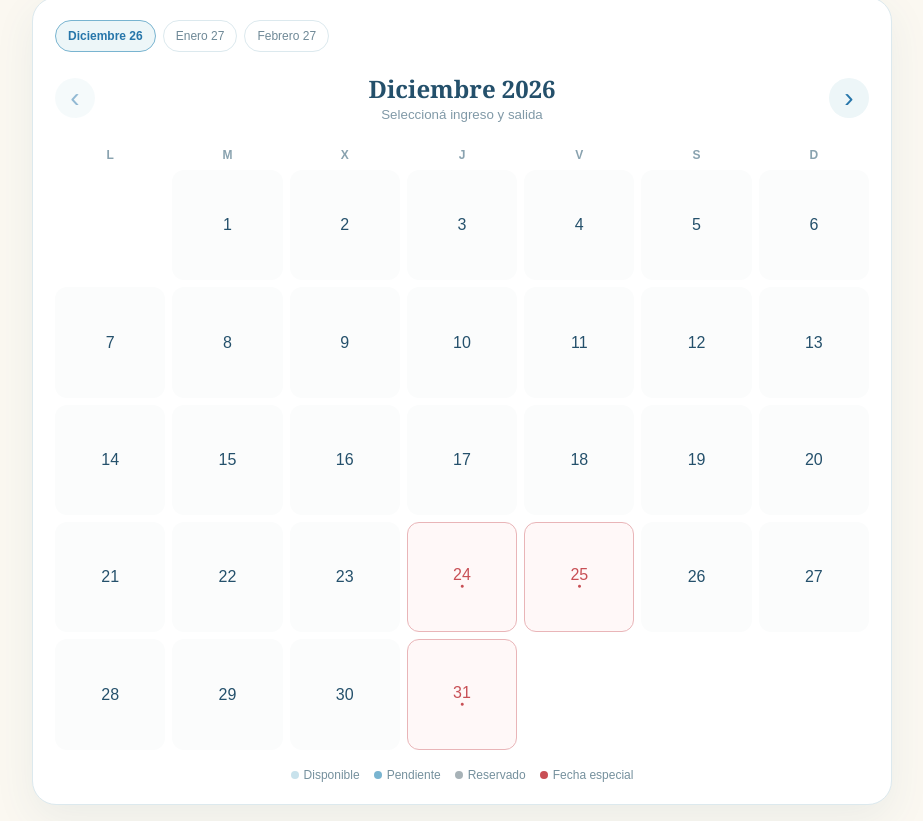
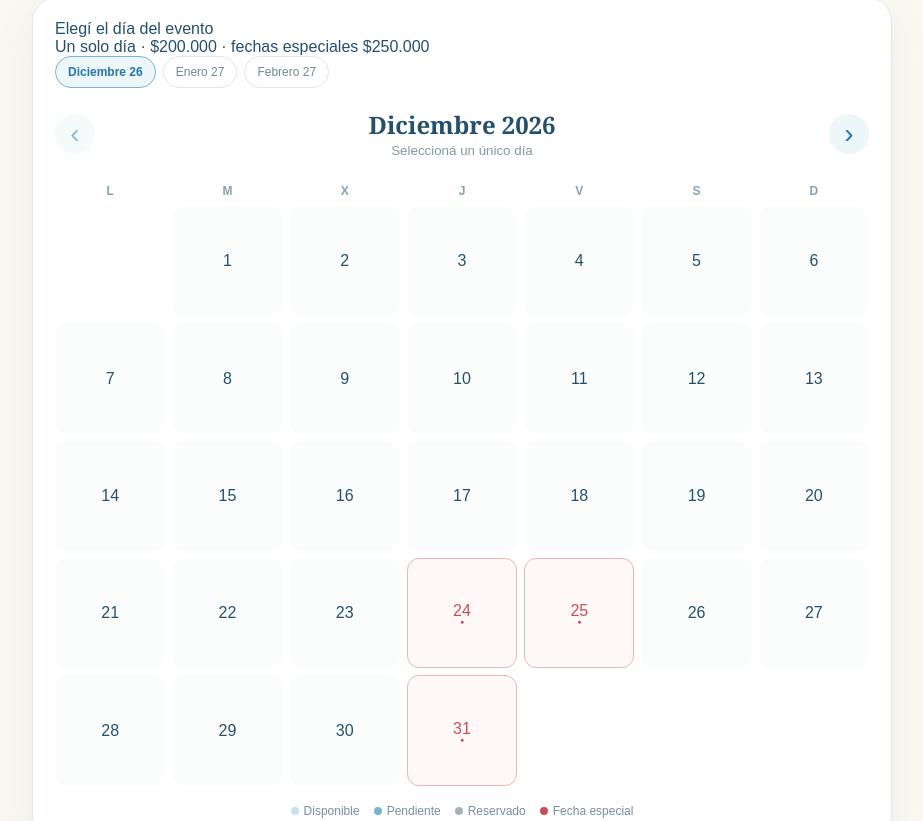
Before and after one commit to losabueloschacra-alt/chacralosabuelos, a Next.js app: page / in a window 1280 px wide. Shown: the part 679-1500 px from the top of the page, without its empty margins (178-1101 px from the left). Built offline with nearby package versions, Linux system fonts and the light colour scheme; no server answers.

Commit message:
Update Calendar.tsx

```diff
--- a/components/Calendar.tsx
+++ b/components/Calendar.tsx
@@ -1,45 +1,380 @@
 'use client';
+
 import { useMemo, useState } from 'react';
 import { MONTHS, SPECIAL_DATES } from '../lib/config';
 import type { Block, Reservation } from '../lib/types';
 
-function iso(y:number,m:number,d:number){return `${y}-${String(m+1).padStart(2,'0')}-${String(d).padStart(2,'0')}`}
-function monthDays(y:number,m:number){return new Date(y,m+1,0).getDate()}
-function overlaps(day:string,r:Reservation){return day>=r.start && day<r.end && (r.status==='PENDIENTE'||r.status==='CONFIRMADA')}
-function blockedByManual(day:string,b:Block){return day>=b.start && day<b.end}
+type CalendarMode = 'stay' | 'event';
 
-export default function Calendar({reservations,blocks,onPick}:{reservations:Reservation[],blocks:Block[],onPick:(start:string,end:string)=>void}){
-  const [monthIndex,setMonthIndex]=useState(0);
-  const [start,setStart]=useState('');
-  const [end,setEnd]=useState('');
-  const m=MONTHS[monthIndex];
-  const days=monthDays(m.year,m.month);
-  const first=new Date(m.year,m.month,1).getDay();
-  const offset=(first+6)%7;
-  const cells=useMemo(()=>Array.from({length:offset+days},(_,i)=>i<offset?null:i-offset+1),[offset,days]);
-  const isReserved=(day:number)=>reservations.some(r=>overlaps(iso(m.year,m.month,day),r));
-  const isBlocked=(day:number)=>blocks.some(b=>blockedByManual(iso(m.year,m.month,day),b));
-  const special=(day:number)=>SPECIAL_DATES.find(x=>x.date===iso(m.year,m.month,day));
+type Props = {
+  reservations: Reservation[];
+  blocks: Block[];
+  mode: CalendarMode;
+  onPick: (start: string, end: string) => void;
+};
 
-  function select(d:number){
-    const day=iso(m.year,m.month,d);
-    if(isReserved(d)||isBlocked(d)) return;
-    if(!start || end){ setStart(day); setEnd(''); onPick(day,''); return; }
-    if(day<=start){ setStart(day); setEnd(''); return; }
-    const span=Math.round((new Date(`${day}T12:00:00`).getTime()-new Date(`${start}T12:00:00`).getTime())/86400000);
-    const range=Array.from({length:span},(_,i)=>{
-      const dt=new Date(`${start}T12:00:00`); dt.setDate(dt.getDate()+i); return dt.toISOString().slice(0,10);
-    });
-    if(range.some(x=>reservations.some(r=>overlaps(x,r)) || blocks.some(b=>blockedByManual(x,b)))) return;
-    setEnd(day); onPick(start,day);
+function iso(y: number, m: number, d: number) {
+  return `${y}-${String(m + 1).padStart(2, '0')}-${String(d).padStart(
+    2,
+    '0'
+  )}`;
+}
+
+function monthDays(y: number, m: number) {
+  return new Date(y, m + 1, 0).getDate();
+}
+
+function addDays(date: string, amount: number) {
+  const d = new Date(`${date}T12:00:00`);
+  d.setDate(d.getDate() + amount);
+  return d.toISOString().slice(0, 10);
+}
+
+function overlaps(day: string, reservation: Reservation) {
+  return (
+    day >= reservation.start &&
+    day < reservation.end &&
+    (reservation.status === 'PENDIENTE' ||
+      reservation.status === 'CONFIRMADA')
+  );
+}
+
+function blockedByManual(day: string, block: Block) {
+  return day >= block.start && day < block.end;
+}
+
+export default function Calendar({
+  reservations,
+  blocks,
+  mode,
+  onPick,
+}: Props) {
+  const [monthIndex, setMonthIndex] = useState(0);
+  const [start, setStart] = useState('');
+  const [end, setEnd] = useState('');
+
+  const m = MONTHS[monthIndex];
+
+  const days = monthDays(m.year, m.month);
+
+  const first = new Date(m.year, m.month, 1).getDay();
+
+  const offset = (first + 6) % 7;
+
+  const cells = useMemo(
+    () =>
+      Array.from(
+        { length: offset + days },
+        (_, i) => (i < offset ? null : i - offset + 1)
+      ),
+    [offset, days]
+  );
+
+  const isReserved = (day: number) => {
+    const value = iso(m.year, m.month, day);
+
+    return reservations.some((reservation) =>
+      overlaps(value, reservation)
+    );
+  };
+
+  const isBlocked = (day: number) => {
+    const value = iso(m.year, m.month, day);
+
+    return blocks.some((block) =>
+      blockedByManual(value, block)
+    );
+  };
+
+  const special = (day: number) => {
+    const value = iso(m.year, m.month, day);
+
+    return SPECIAL_DATES.find((item) => item.date === value);
+  };
+
+  function rangeHasBlockedDates(from: string, to: string) {
+    const firstDate = new Date(`${from}T12:00:00`);
+    const lastDate = new Date(`${to}T12:00:00`);
+
+    const span = Math.round(
+      (lastDate.getTime() - firstDate.getTime()) / 86400000
+    );
+
+    for (let i = 0; i < span; i++) {
+      const date = addDays(from, i);
+
+      const reserved = reservations.some((reservation) =>
+        overlaps(date, reservation)
+      );
+
+      const blocked = blocks.some((block) =>
+        blockedByManual(date, block)
+      );
+
+      if (reserved || blocked) {
+        return true;
+      }
+    }
+
+    return false;
   }
 
-  return <div className="calendar-card">
-    <div className="month-tabs">{MONTHS.map((item,i)=><button key={item.label} className={i===monthIndex?'active':''} onClick={()=>setMonthIndex(i)}>{item.label.replace(' 20','\u00a0')}</button>)}</div>
-    <div className="cal-head"><button aria-label="Mes anterior" disabled={monthIndex===0} onClick={()=>setMonthIndex(Math.max(0,monthIndex-1))}>‹</button><div><strong>{m.label}</strong><small>Seleccioná ingreso y salida</small></div><button aria-label="Mes siguiente" disabled={monthIndex===MONTHS.length-1} onClick={()=>setMonthIndex(Math.min(MONTHS.length-1,monthIndex+1))}>›</button></div>
-    <div className="weekdays">{['L','M','X','J','V','S','D'].map(x=><span key={x}>{x}</span>)}</div>
-    <div className="grid">{cells.map((d,i)=>d===null?<span key={i}/>:<button key={d} aria-label={`${d}/${m.month+1}/${m.year}`} className={`${(isReserved(d)||isBlocked(d))?'blocked ':''}${special(d)?'special ':''}${iso(m.year,m.month,d)===start?'selected ':''}${iso(m.year,m.month,d)===end?'selected end':''}`} onClick={()=>select(d)} disabled={isReserved(d)||isBlocked(d)}><span>{d}</span>{special(d)&&!isReserved(d)&&!isBlocked(d)&&<em>●</em>}</button>)}</div>
-    {start&&<div className="selection-hint">Ingreso: <b>{start}</b>{end?<> · Egreso: <b>{end}</b></>:<> · Elegí ahora la fecha de egreso</>}</div>}
-    <div className="legend"><span><i className="dot available"/>Disponible</span><span><i className="dot pending"/>Pendiente</span><span><i className="dot booked"/>Reservado</span><span><i className="dot special-dot"/>Fecha especial</span></div>
-  </div>
+  function select(dayNumber: number) {
+    const day = iso(m.year, m.month, dayNumber);
+
+    if (isReserved(dayNumber) || isBlocked(dayNumber)) {
+      return;
+    }
+
+    /*
+     * EVENTO
+     * Un evento ocupa solamente el día seleccionado.
+     */
+    if (mode === 'event') {
+      const eventEnd = addDays(day, 1);
+
+      setStart(day);
+      setEnd(eventEnd);
+
+      onPick(day, eventEnd);
+
+      return;
+    }
+
+    /*
+     * ESTADÍA
+     * Primer click = ingreso.
+     * Segundo click = egreso.
+     */
+    if (!start || end) {
+      setStart(day);
+      setEnd('');
+
+      onPick(day, '');
+
+      return;
+    }
+
+    /*
+     * Si el segundo click es anterior o igual
+     * al ingreso, lo tomamos como nuevo ingreso.
+     */
+    if (day <= start) {
+      setStart(day);
+      setEnd('');
+
+      onPick(day, '');
+
+      return;
+    }
+
+    /*
+     * Verificamos que ninguna noche del rango
+     * esté ocupada o bloqueada.
+     */
+    if (rangeHasBlockedDates(start, day)) {
+      return;
+    }
+
+    setEnd(day);
+
+    onPick(start, day);
+  }
+
+  function changeMonth(index: number) {
+    setMonthIndex(index);
+
+    /*
+     * Al cambiar de mes manualmente no borramos
+     * la selección. Esto permite elegir ingreso
+     * en diciembre y egreso en enero/febrero.
+     */
+  }
+
+  return (
+    <div className="calendar-card">
+
+      <div className="calendar-mode">
+        <div className="calendar-mode-title">
+          {mode === 'stay'
+            ? 'Elegí tu ingreso y egreso'
+            : 'Elegí el día del evento'}
+        </div>
+
+        <div className="calendar-mode-help">
+          {mode === 'stay'
+            ? 'Mínimo 2 noches · $100.000 por noche'
+            : 'Un solo día · $200.000 · fechas especiales $250.000'}
+        </div>
+      </div>
+
+      <div className="month-tabs">
+        {MONTHS.map((item, index) => (
+          <button
+            key={item.label}
+            type="button"
+            className={index === monthIndex ? 'active' : ''}
+            onClick={() => changeMonth(index)}
+          >
+            {item.label.replace(' 20', '\u00a0')}
+          </button>
+        ))}
+      </div>
+
+      <div className="cal-head">
+
+        <button
+          type="button"
+          aria-label="Mes anterior"
+          disabled={monthIndex === 0}
+          onClick={() =>
+            setMonthIndex(Math.max(0, monthIndex - 1))
+          }
+        >
+          ‹
+        </button>
+
+        <div>
+          <strong>{m.label}</strong>
+
+          <small>
+            {mode === 'stay'
+              ? 'Seleccioná ingreso y salida'
+              : 'Seleccioná un único día'}
+          </small>
+        </div>
+
+        <button
+          type="button"
+          aria-label="Mes siguiente"
+          disabled={monthIndex === MONTHS.length - 1}
+          onClick={() =>
+            setMonthIndex(
+              Math.min(MONTHS.length - 1, monthIndex + 1)
+            )
+          }
+        >
+          ›
+        </button>
+
+      </div>
+
+      <div className="weekdays">
+        {['L', 'M', 'X', 'J', 'V', 'S', 'D'].map((day) => (
+          <span key={day}>{day}</span>
+        ))}
+      </div>
+
+      <div className="grid">
+
+        {cells.map((dayNumber, index) => {
+          if (dayNumber === null) {
+            return <span key={`empty-${index}`} />;
+          }
+
+          const value = iso(
+            m.year,
+            m.month,
+            dayNumber
+          );
+
+          const reserved = isReserved(dayNumber);
+          const blocked = isBlocked(dayNumber);
+          const specialDate = special(dayNumber);
+
+          const selectedStart = value === start;
+          const selectedEnd =
+            mode === 'stay' && value === end;
+
+          const selectedEvent =
+            mode === 'event' && value === start;
+
+          const selected =
+            selectedStart ||
+            selectedEnd ||
+            selectedEvent;
+
+          return (
+            <button
+              key={dayNumber}
+              type="button"
+              aria-label={`${dayNumber}/${m.month + 1}/${m.year}`}
+              className={[
+                reserved || blocked ? 'blocked' : '',
+                specialDate ? 'special' : '',
+                selected ? 'selected' : '',
+                selectedEnd ? 'end' : '',
+              ]
+                .filter(Boolean)
+                .join(' ')}
+              onClick={() => select(dayNumber)}
+              disabled={reserved || blocked}
+            >
+              <span>{dayNumber}</span>
+
+              {specialDate &&
+                !reserved &&
+                !blocked && (
+                  <em title={specialDate.label}>●</em>
+                )}
+            </button>
+          );
+        })}
+
+      </div>
+
+      {start && (
+        <div className="selection-hint">
+
+          {mode === 'event' ? (
+            <>
+              Evento: <b>{start}</b>
+            </>
+          ) : (
+            <>
+              Ingreso: <b>{start}</b>
+
+              {end ? (
+                <>
+                  {' · '}
+                  Egreso: <b>{end}</b>
+                </>
+              ) : (
+                <>
+                  {' · '}
+                  Elegí ahora la fecha de egreso
+                </>
+              )}
+            </>
+          )}
+
+        </div>
+      )}
+
+      <div className="legend">
+
+        <span>
+          <i className="dot available" />
+          Disponible
+        </span>
+
+        <span>
+          <i className="dot pending" />
+          Pendiente
+        </span>
+
+        <span>
+          <i className="dot booked" />
+          Reservado
+        </span>
+
+        <span>
+          <i className="dot special-dot" />
+          Fecha especial
+        </span>
+
+      </div>
+
+    </div>
+  );
 }
```
